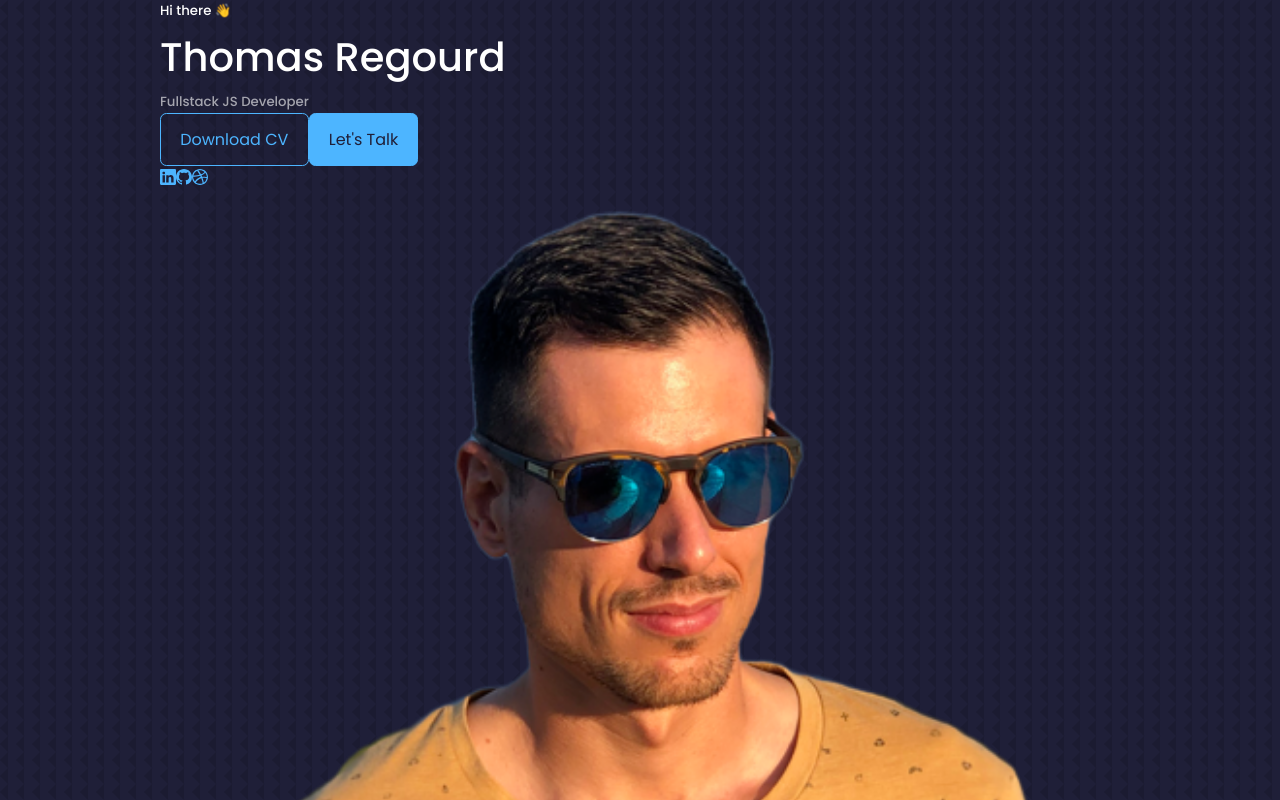
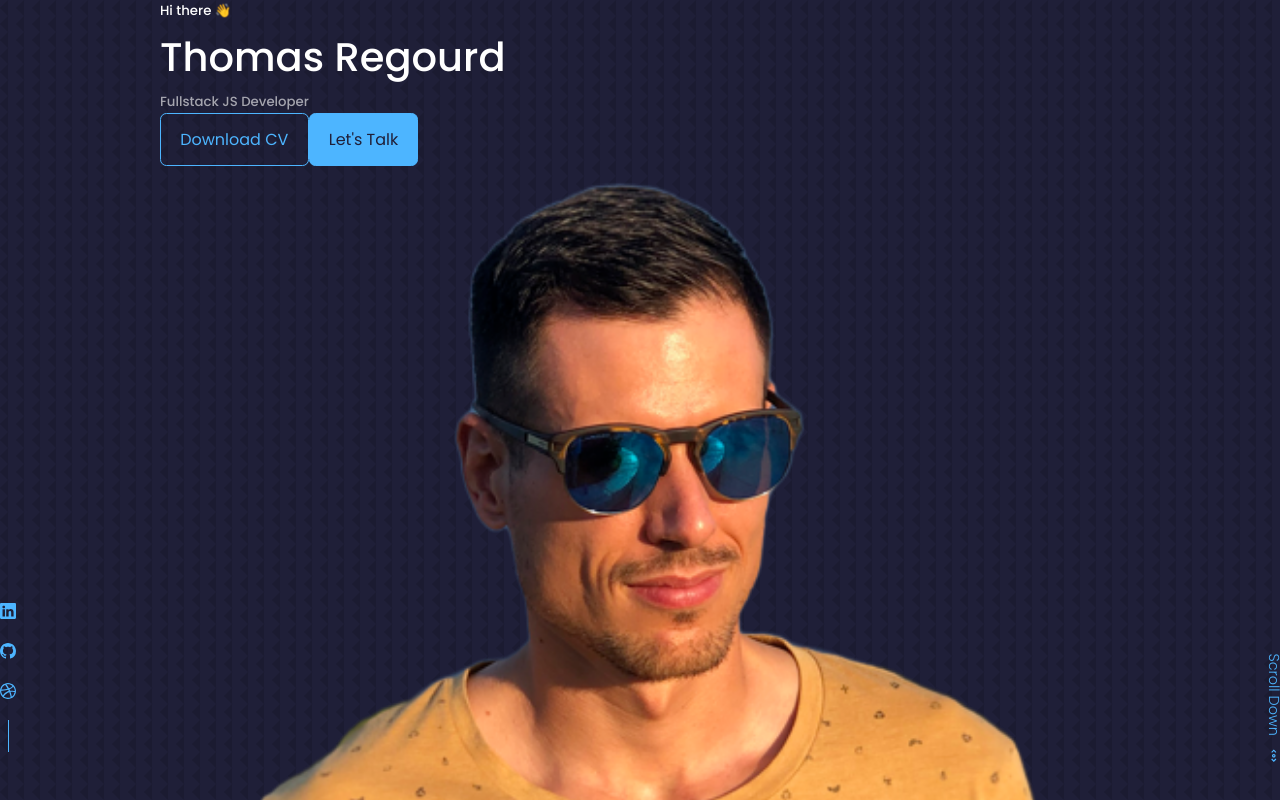
Before and after one commit to TRegourd/React-Portfolio, a React (Create React App) app: page / in a window 1280 px wide. Shown: the top 800 px of the page. Built offline with nearby package versions, Linux system fonts and the light colour scheme.

Commit message:
position header logo and scroll down

```diff
--- a/src/components/header/Header.jsx
+++ b/src/components/header/Header.jsx
@@ -3,6 +3,7 @@ import CTA from "./CTA";
 import "./header.css";
 import ME from "../../assets/Me.png";
 import HeaderSocials from "./HeaderSocials";
+import { CgScrollH } from "react-icons/cg";
 
 const Header = () => {
   return (
@@ -16,7 +17,9 @@ const Header = () => {
         <div className="me">
           <img src={ME} alt="Thomas' Profile Picutre" />
         </div>
-        <a href="#contact" className="scroll_down"></a>
+        <a href="#contact" className="scroll_down">
+          Scroll Down <CgScrollH />
+        </a>
       </div>
     </header>
   );
--- a/src/components/header/HeaderSocials.jsx
+++ b/src/components/header/HeaderSocials.jsx
@@ -3,7 +3,7 @@ import { BsLinkedin, BsGithub, BsDribbble } from "react-icons/bs";
 
 const HeaderSocials = () => {
   return (
-    <div className="header__socials">
+    <div className="header_socials">
       <a href="https://www.linkedin.com/in/thomasregourd/" target="_blank">
         <BsLinkedin />
       </a>
--- a/src/components/header/header.css
+++ b/src/components/header/header.css
@@ -0,0 +1,32 @@
+/* ==== Header Social ==== */
+
+.header_socials {
+  display: flex;
+  flex-direction: column;
+  align-items: center;
+  gap: 0.8rem;
+  position: absolute;
+  left: 0;
+  bottom: 3rem;
+}
+
+.header_socials::after {
+  content: "";
+  width: 1px;
+  height: 2rem;
+  background: var(--color-primary);
+}
+
+/* ==== Scroll Down ==== */
+
+.scroll_down {
+  position: absolute;
+  right: -3rem;
+  bottom: 5rem;
+  transform: rotate(90deg);
+  font-weight: 300;
+  font-size: 0.9rem;
+  display: flex;
+  align-items: center;
+  gap: 0.8rem;
+}
```
